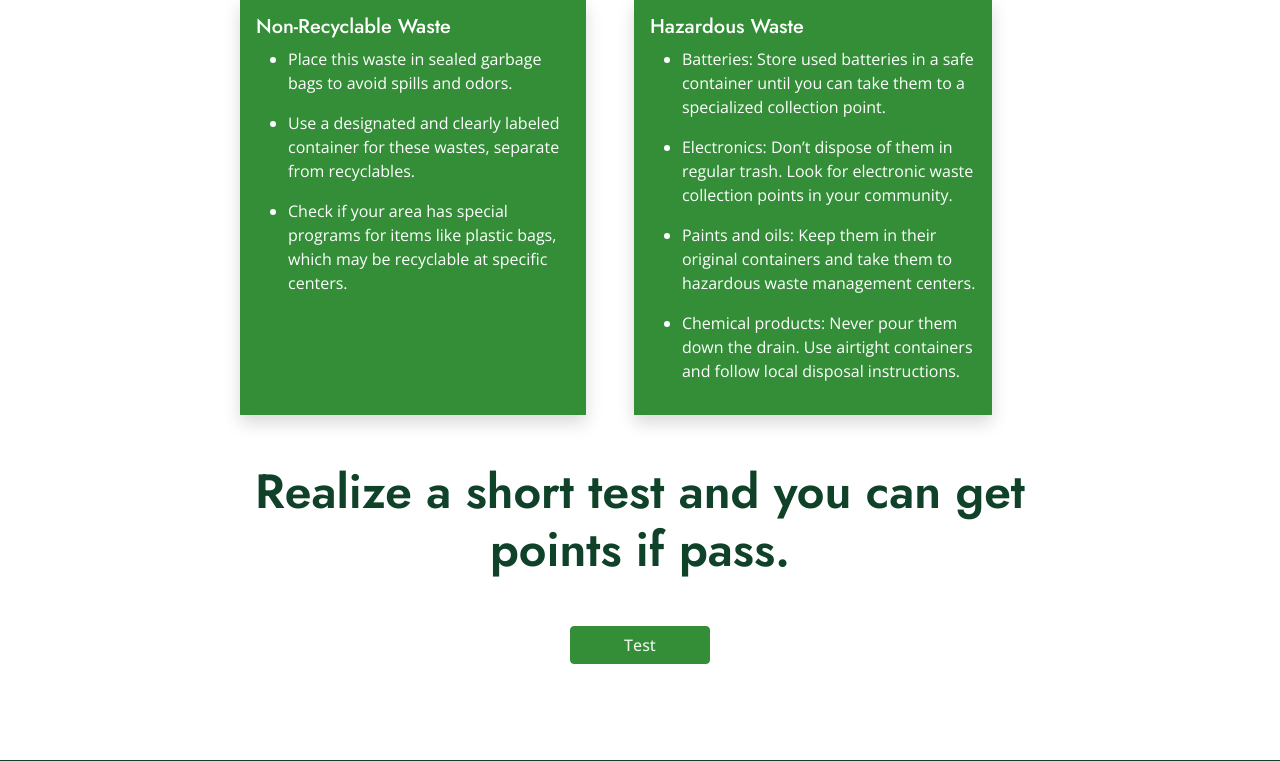
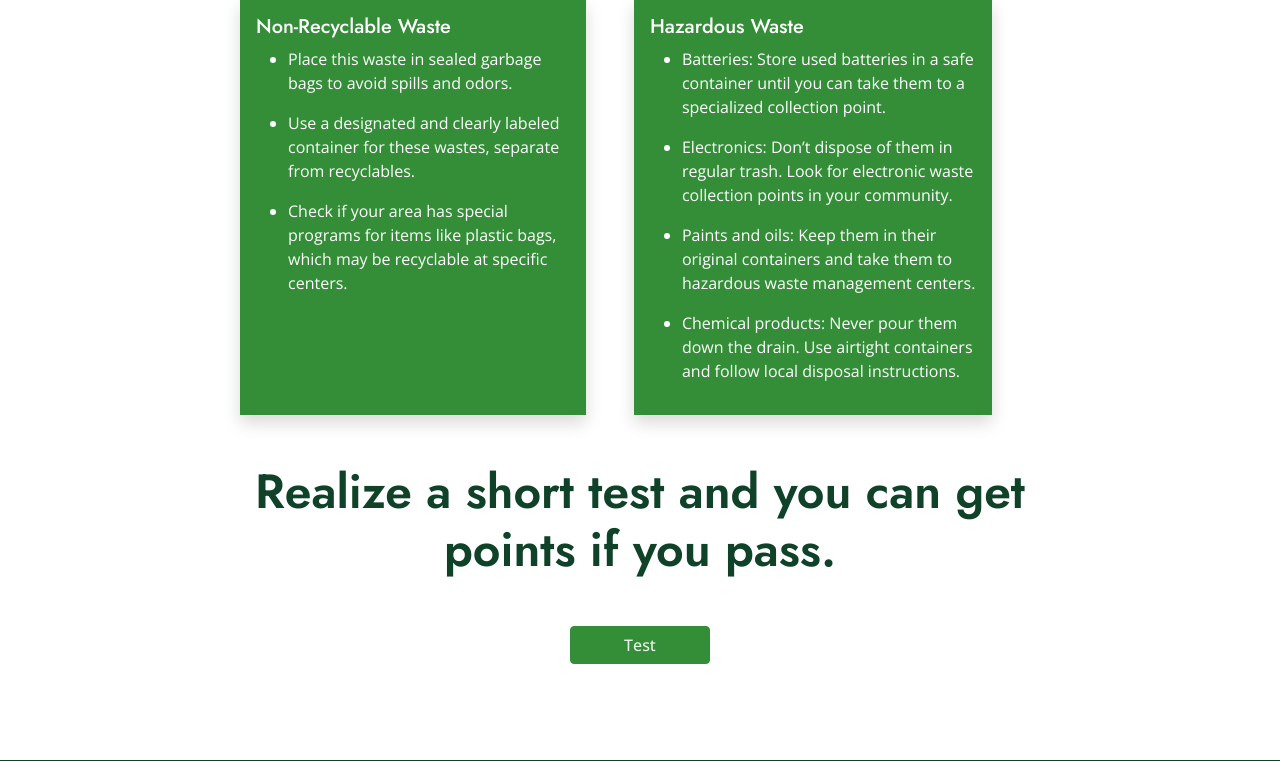
Before and after one commit to DanielSRo/SenaSoft, a PHP site: page /getTrained in a window 1280 px wide. Shown: the part 1460-2221 px from the top of the page. Run offline with PHP 8.4, Linux system fonts and the light colour scheme; some libraries are stand-ins or nearby versions.

Commit message:
comentarios agregados

```diff
--- a/view/modules/getTrained.php
+++ b/view/modules/getTrained.php
@@ -3,11 +3,11 @@
     <h4 class="display-5 text-black mb-5 animated slideInDown">Type of residues</h4>
 </div>
 
-<div class="card  mx-auto d-flex flex-row" style="width: 50rem ;border: none">
+<!-- Tarjeta para mostrar tipos de residuos -->
+<div class="card mx-auto d-flex flex-row" style="width: 50rem; border: none">
     <div class="card-body me-5 bg-primary animated slideInDown shadow">
         <h5 class="card-title text-white">Organic Waste</h5>
         <p class="card-text text-white">Food scraps, fruit and vegetable peels, gardening waste. Explain how to collect them in biodegradable or compostable bags and the importance of creating compost.</p>
-
     </div>
 
     <div class="card-body bg-primary text-white animated slideInDown">
@@ -16,11 +16,11 @@
     </div>
 </div>
 
-<div class="card mx-auto mt-5 d-flex flex-row" style="width: 50rem ;border: none">
+<!-- Tarjeta adicional para más tipos de residuos -->
+<div class="card mx-auto mt-5 d-flex flex-row" style="width: 50rem; border: none">
     <div class="card-body me-5 bg-primary animated slideInDown shadow">
         <h5 class="card-title text-white">Organic Waste</h5>
         <p class="card-text text-white">Food scraps, fruit and vegetable peels, gardening waste. Explain how to collect them in biodegradable or compostable bags and the importance of creating compost.</p>
-
     </div>
 
     <div class="card-body bg-primary text-white animated slideInDown">
@@ -29,29 +29,25 @@
     </div>
 </div>
 
-<div class="container-fluid mt-5  py-5 pt-lg-0">
-
+<!-- Sección para la recolección adecuada de residuos -->
+<div class="container-fluid mt-5 py-5 pt-lg-0">
     <div class="col-lg-8 mx-auto text-center">
         <h4 class="display-5 text-black mb-5 animated slideInDown">How to Collect Them Properly</h4>
     </div>
 
-
-    <div class="card mx-auto d-flex flex-row" style="width: 50rem ;border: none">
+    <!-- Tarjetas para instrucciones de recolección adecuada -->
+    <div class="card mx-auto d-flex flex-row" style="width: 50rem; border: none">
         <div class="card-body me-5 bg-primary animated slideInDown shadow" style="min-height: 300px;">
             <h5 class="card-title text-white">Organic Waste</h5>
-
             <ul>
                 <li class="text-white">Use biodegradable or compostable bags to store this waste.</li>
             </ul>
-
             <ul>
                 <li class="text-white">Keep a separate container for organic waste in your kitchen or garden.</li>
             </ul>
-
             <ul>
                 <li class="text-white">If you have access to a composter, place organic waste there to decompose naturally and create compost for plants.</li>
             </ul>
-
             <ul>
                 <li class="text-white">Avoid mixing non-compostable materials like plastics in this container.</li>
             </ul>
@@ -59,42 +55,34 @@
 
         <div class="card-body me-5 bg-primary animated slideInDown shadow" style="min-height: 300px;">
             <h5 class="card-title text-white">Recyclable Waste</h5>
-
             <ul>
                 <li class="text-white">Paper and Cardboard: Ensure they are clean and dry. Fold cardboard to save space.</li>
             </ul>
-
             <ul>
                 <li class="text-white">Glass: Rinse bottles and glass jars. Remove caps or labels if possible.</li>
             </ul>
-
             <ul>
                 <li class="text-white">Plastics: Identify the type of plastic (check recycling codes) and rinse them before disposal.</li>
             </ul>
-
             <ul>
                 <li class="text-white">Metals: Clean aluminum and metal cans, and compress them to save space.</li>
             </ul>
         </div>
-
     </div>
 
-    <div class="card mx-auto mt-5 d-flex flex-row" style="width: 50rem ;border: none">
+    <!-- Tarjetas para residuos no reciclables y peligrosos -->
+    <div class="card mx-auto mt-5 d-flex flex-row" style="width: 50rem; border: none">
         <div class="card-body me-5 bg-primary animated slideInDown shadow" style="min-height: 300px;">
             <h5 class="card-title text-white">Non-Recyclable Waste</h5>
-
             <ul>
                 <li class="text-white">Place this waste in sealed garbage bags to avoid spills and odors.</li>
             </ul>
-
             <ul>
                 <li class="text-white">Use a designated and clearly labeled container for these wastes, separate from recyclables.</li>
             </ul>
-
             <ul>
                 <li class="text-white">Check if your area has special programs for items like plastic bags, which may be recyclable at specific centers.</li>
             </ul>
-
         </div>
 
         <div class="card-body me-5 bg-primary animated slideInDown shadow" style="min-height: 300px;">
@@ -102,24 +90,21 @@
             <ul>
                 <li class="text-white">Batteries: Store used batteries in a safe container until you can take them to a specialized collection point.</li>
             </ul>
-
             <ul>
                 <li class="text-white">Electronics: Don’t dispose of them in regular trash. Look for electronic waste collection points in your community.</li>
             </ul>
-
             <ul>
                 <li class="text-white">Paints and oils: Keep them in their original containers and take them to hazardous waste management centers.</li>
             </ul>
-
             <ul>
                 <li class="text-white">Chemical products: Never pour them down the drain. Use airtight containers and follow local disposal instructions.</li>
             </ul>
         </div>
-
-    </div>
-    <div class="col-lg-8 mx-auto text-center">
-        <h4 class="display-5 text-black my-5 animated slideInDown">Realize a short test and you can get points if pass. </h4>
-        <a href="#" class="btn btn-primary col-lg-2 mx-auto" >Test</a>
     </div>
 
+    <!-- Sección de prueba -->
+    <div class="col-lg-8 mx-auto text-center">
+        <h4 class="display-5 text-black my-5 animated slideInDown">Realize a short test and you can get points if you pass.</h4>
+        <a href="#" class="btn btn-primary col-lg-2 mx-auto">Test</a>
+    </div>
 </div>
```
